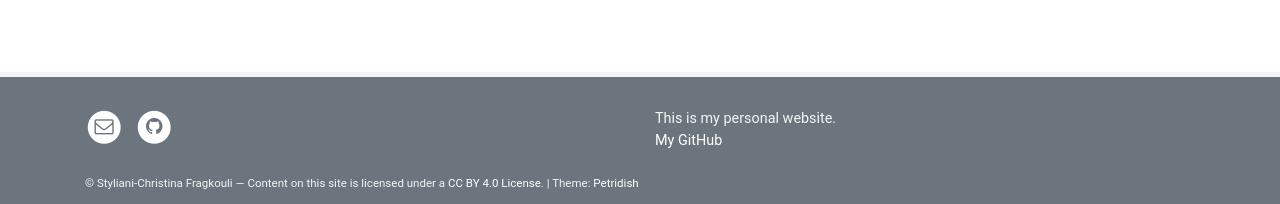
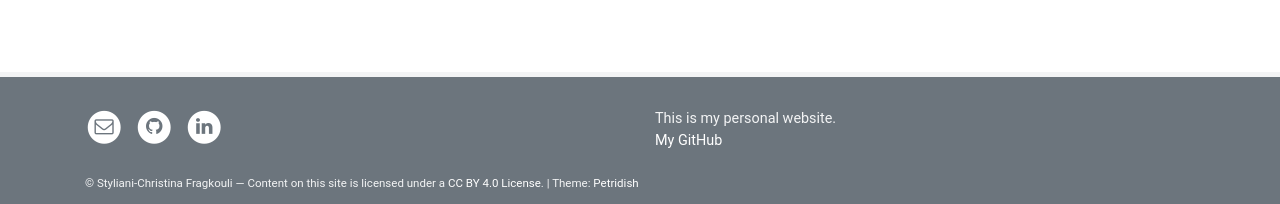
Before and after one commit to sfragkoul/sfragkoul.github.io, a Jekyll site: the page built from pages/about.md, in a window 1280 px wide. Shown: the part 831-1035 px from the top of the page. Built offline with Jekyll 4.4.1, drawn with Linux system fonts in a browser that asks for light colours.

Commit message:
Add LinkedIn username to configuration

```diff
--- a/_config.yml
+++ b/_config.yml
@@ -10,6 +10,7 @@ url: "https://sfragkoul.github.io"  # No slash at the end
 # SOCIAL PROFILES
 email: scfragkouli@gmail.com         # Social icon in footer
 github_username: sfragkoul       # Social icon in footer
+linkedin_username: sfragkoul       # Social icon in footer
 
 # THEME SETTINGS (ALL OPTIONAL)
 posts_on_home: 3                        # Show x number of latest posts on homepage, can be 0
```
